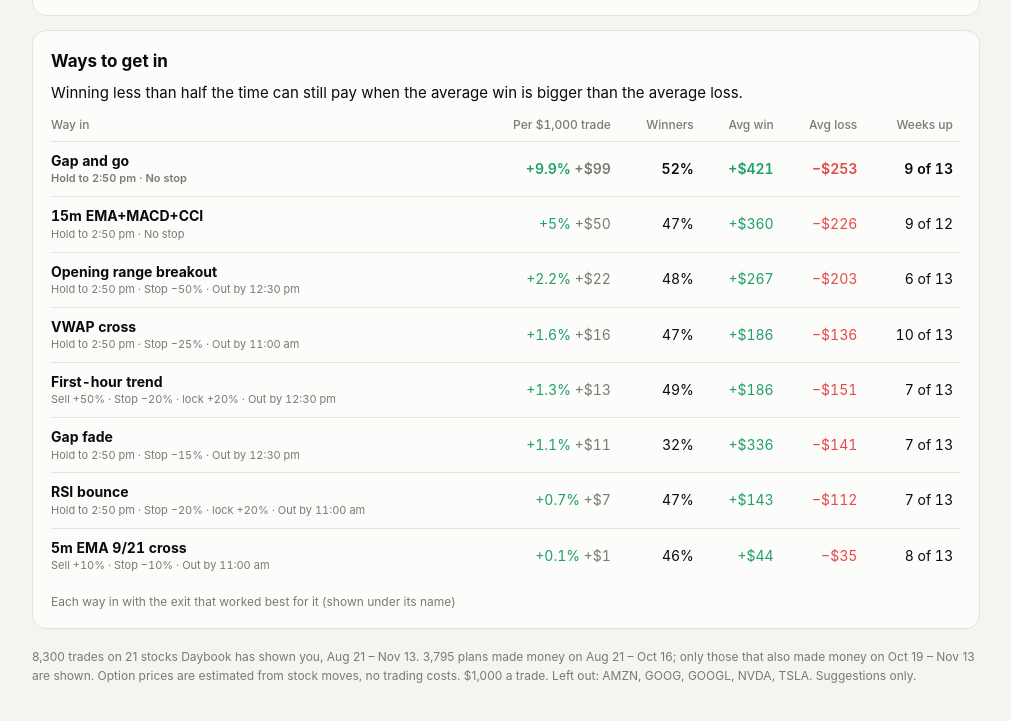
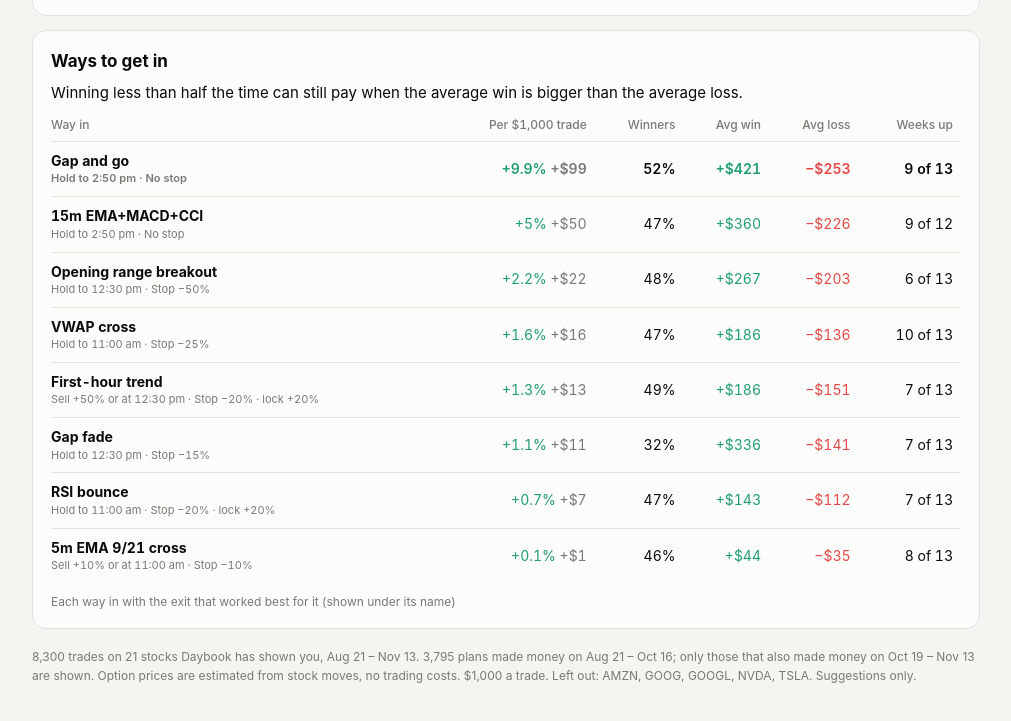
Before and after one commit to prezpunisher/trade-advisor, a plain HTML site: page docs/index.html in a window 1280 px wide. Shown: the part 2578-3299 px from the top of the page, without its empty margins (134-1145 px from the left). Drawn offline with Linux system fonts and the light colour scheme.

Commit message:
Exit text says 'or at 2:50 pm' everywhere
Co-Authored-By: Claude Opus 5.5 <noreply@anthropic.com>

```diff
--- a/docs/index.html
+++ b/docs/index.html
@@ -366,8 +366,9 @@ const exitChips = e => (e.target2 != null || "target2" in e
   `<span class="chip stop">${stp(e.stop)}</span>` +
   (e.lock ? `<span class="chip cond">After +${Math.round(e.lock[0] * 100)}%, stop moves to ${e.lock[1] ? "+" + Math.round(e.lock[1] * 100) + "%" : "even"}</span>` : "") +
   ("target2" in e && e.cut !== "14:50" ? `<span class="chip cond">${outBy(e.cut)}</span>` : "");
-const exitText = e => [("target2" in e ? `half +${Math.round(e.target * 100)}% / rest ${e.target2 == null ? "2:50" : "+" + Math.round(e.target2 * 100) + "%"}` : tgt(e.target)), stp(e.stop),
-  e.lock ? `lock +${Math.round(e.lock[0] * 100)}%` : "", e.cut !== "14:50" ? outBy(e.cut) : ""].filter(Boolean).join(" · ");
+const exitText = e => [("target2" in e ? `half +${Math.round(e.target * 100)}% / rest ${e.target2 == null ? "2:50 pm" : "+" + Math.round(e.target2 * 100) + "%"}`
+    : e.target == null ? "Hold to " + clock(e.cut) : `Sell +${Math.round(e.target * 100)}% or at ${clock(e.cut)}`), stp(e.stop),
+  e.lock ? `lock +${Math.round(e.lock[0] * 100)}%` : "", "target2" in e && e.cut !== "14:50" ? outBy(e.cut) : ""].filter(Boolean).join(" · ");
 
 function plans(x) {
   const P = x.search.plans.slice(0, 3);
```
